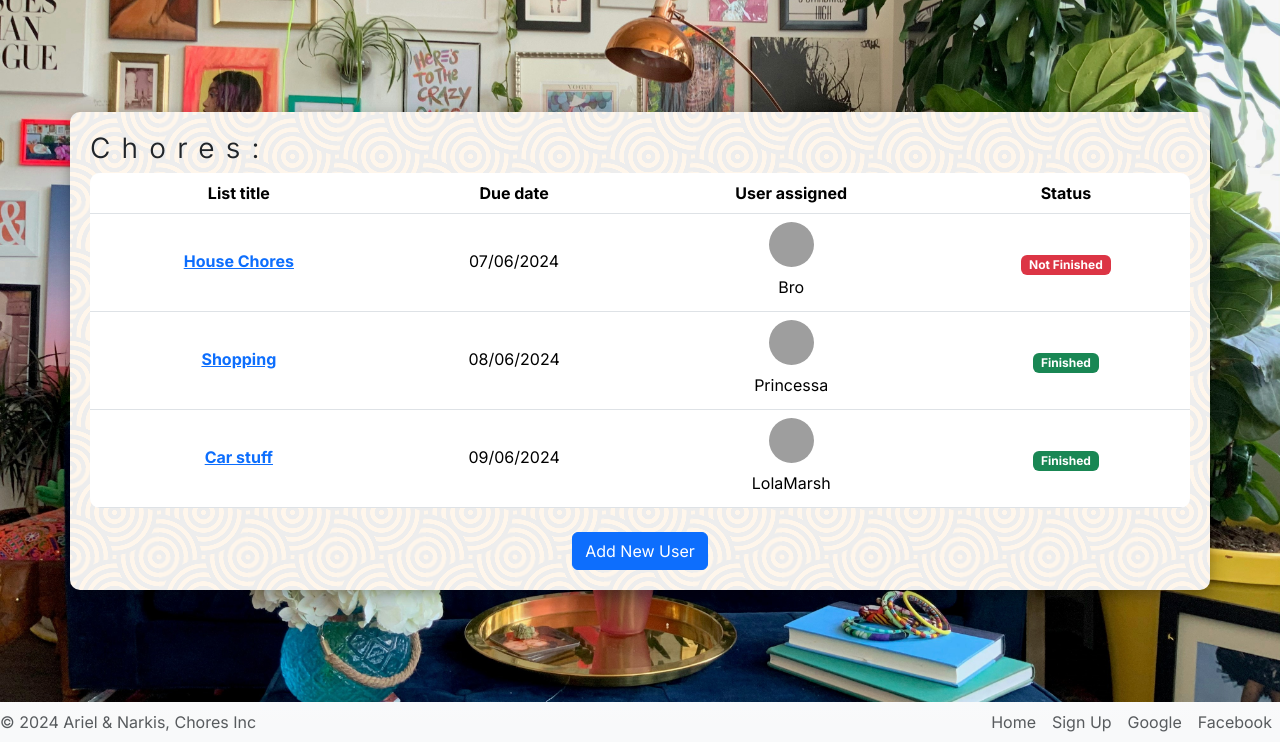
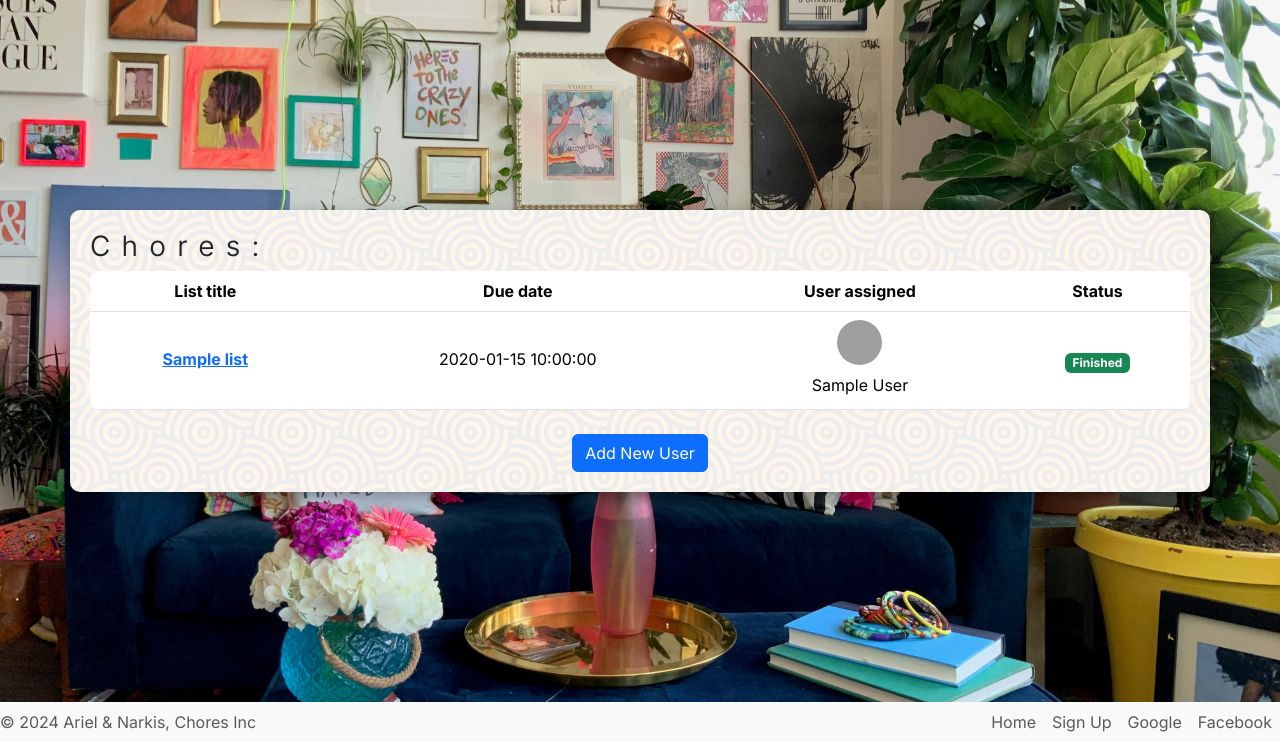
Before and after one commit to ArielBubis/Home_Chores_Website, a PHP site: page / in a window 1280 px wide. Shown: the part 58-800 px from the top of the page. Run offline with PHP 8.4, Linux system fonts and the light colour scheme; tables that the repository leaves empty or names only in its code hold one stand-in row (values such as "Sample post"); grey boxes are pictures that could not be loaded.

Commit message:
connect both lists to the database using sql

```diff
--- a/index.php
+++ b/index.php
@@ -1,3 +1,5 @@
+<?php require("db.php"); ?>
+
 <!DOCTYPE html>
 <html lang="en">
 
@@ -7,8 +9,7 @@
   <title>Chores Inc | Main</title>
   <link rel="icon" type="image/x-icon" href="img/logo.png">
 
-  <link href="https://cdn.jsdelivr.net/npm/bootstrap@5.3.3/dist/css/bootstrap.min.css" rel="stylesheet"
-    integrity="sha384-QWTKZyjpPEjISv5WaRU9OFeRpok6YctnYmDr5pNlyT2bRjXh0JMhjY6hW+ALEwIH" crossorigin="anonymous">
+  <link href="https://cdn.jsdelivr.net/npm/bootstrap@5.3.3/dist/css/bootstrap.min.css" rel="stylesheet" integrity="sha384-QWTKZyjpPEjISv5WaRU9OFeRpok6YctnYmDr5pNlyT2bRjXh0JMhjY6hW+ALEwIH" crossorigin="anonymous">
   <link rel="preconnect" href="https://fonts.googleapis.com">
   <link rel="preconnect" href="https://fonts.gstatic.com" crossorigin>
   <link href="https://fonts.googleapis.com/css2?family=Inter:wght@100..900&display=swap" rel="stylesheet">
@@ -18,7 +19,7 @@
 
 <body>
   <!-- import navbar from header.php -->
-  <?php require_once('header.php');?>
+  <?php require_once('header.php'); ?>
 
   <div class="container all_style">
     <div class="row">
@@ -39,66 +40,43 @@
               </tr>
             </thead>
             <tbody>
+              <?php
+              $sql = "SELECT Users.first_name, Users.last_name, Responsible_For_List.user_id, Chores_List.list_title, Chores_List.due_date, Chores_List.status
+                FROM Users
+                INNER JOIN Responsible_For_List ON Users.user_id = Responsible_For_List.user_id
+                INNER JOIN Chores_List ON Chores_List.list_id = Responsible_For_List.list_id;
+                ";
+              $results = $conn->query($sql);
+
+              ?>
+              <?php while ($row = $results->fetch_assoc()) : ?>
                 <tr>
                   <td>
-                  <p class="fw-bold mb-1"><a href="choreslist.php">House Chores</a></p>
+                    <p class="fw-bold mb-1"><a href="choreslist.php"><?= $row['list_title']; ?></a></p>
                   </td>
                   <td class="text-center">
-                  <p class="text-break mb-1">07/06/2024</p>
+                    <p class="text-break mb-1"><?= $row['due_date']; ?></p>
                   </td>
                   <td class="text-center">
                     <div class="d-flex flex-column align-items-center justify-content-center">
-                    <img src="https://mdbootstrap.com/img/new/avatars/8.jpg" alt="" style="width: 45px; height: 45px"
-                      class="img-fluid rounded-circle mb-2 d-none d-sm-block" />
-                    <p class="mb-1">Bro</p>
+                      <img src="https://mdbootstrap.com/img/new/avatars/8.jpg" alt="" style="width: 45px; height: 45px" class="img-fluid rounded-circle mb-2 d-none d-sm-block" />
+                      <p class="mb-1"><?= $row['first_name'] . " " . $row['last_name']; ?></p>
                     </div>
                   </td>
                   <td class="text-center">
+                    <?php if ($row['status']) : ?>
+                      <span class="badge text-wrap text-bg-success" style="height: 20px;">
+                        <p class="d-none d-sm-block">Finished</p>
+                      </span>
+                    <?php else : ?>
                       <span class="badge text-wrap text-bg-danger" style="height: 20px;">
                         <p class="d-none d-sm-block">Not Finished</p>
                       </span>
-                </td>
-              </tr>
-              <tr>
-                <td>
-                  <p class="fw-bold mb-1"><a href="choreslist.php">Shopping</a></p>
-                </td>
-                <td class="text-center">
-                  <p class="text-break mb-1">08/06/2024</p>
-                </td>
-                <td class="text-center">
-                  <div class="d-flex flex-column align-items-center justify-content-center">
-                    <img src="https://mdbootstrap.com/img/new/avatars/6.jpg" alt="" style="width: 45px; height: 45px"
-                      class="img-fluid rounded-circle mb-2 d-none d-sm-block" />
-                    <p class="mb-1">Princessa</p>
-                  </div>
-                </td>
-                <td class="text-center">
-                  <span class="badge text-wrap text-bg-success" style="height: 20px;">
-                    <p class="d-none d-sm-block">Finished</p>
+                    <?php endif; ?>
                     </span>
                   </td>
                 </tr>
-              <tr>
-                <td>
-                  <p class="fw-bold mb-1"><a href="choreslist.php">Car stuff</a></p>
-                </td>
-                <td class="text-center">
-                  <p class="text-break mb-1">09/06/2024</p>
-                </td>
-                <td class="text-center">
-                  <div class="d-flex flex-column align-items-center justify-content-center">
-                    <img src="https://mdbootstrap.com/img/new/avatars/7.jpg" alt="" style="width: 45px; height: 45px"
-                      class="img-fluid rounded-circle mb-2 d-none d-sm-block" />
-                    <p class="mb-1">LolaMarsh</p>
-                  </div>
-                </td>
-                <td class="text-center">
-                  <span class="badge text-wrap text-bg-success" style="height: 20px;">
-                    <p class="d-none d-sm-block">Finished</p>
-                  </span>
-                </td>
-              </tr>
+              <?php endwhile; ?>
             </tbody>
           </table>
         </div>
@@ -136,11 +114,9 @@
   </div>
 
   <!-- import footer from footer.php -->
-  <?php require_once('footer.php');?>
+  <?php require_once('footer.php'); ?>
 
-  <script src="https://cdn.jsdelivr.net/npm/bootstrap@5.3.3/dist/js/bootstrap.bundle.min.js"
-    integrity="sha384-YvpcrYf0tY3lHB60NNkmXc5s9fDVZLESaAA55NDzOxhy9GkcIdslK1eN7N6jIeHz"
-    crossorigin="anonymous"></script>
+  <script src="https://cdn.jsdelivr.net/npm/bootstrap@5.3.3/dist/js/bootstrap.bundle.min.js" integrity="sha384-YvpcrYf0tY3lHB60NNkmXc5s9fDVZLESaAA55NDzOxhy9GkcIdslK1eN7N6jIeHz" crossorigin="anonymous"></script>
 
 </body>
 
```
Also changed, not shown: choreslist.php (+7 -3 lines). Lines whose indentation alone changed are shown as unchanged.
